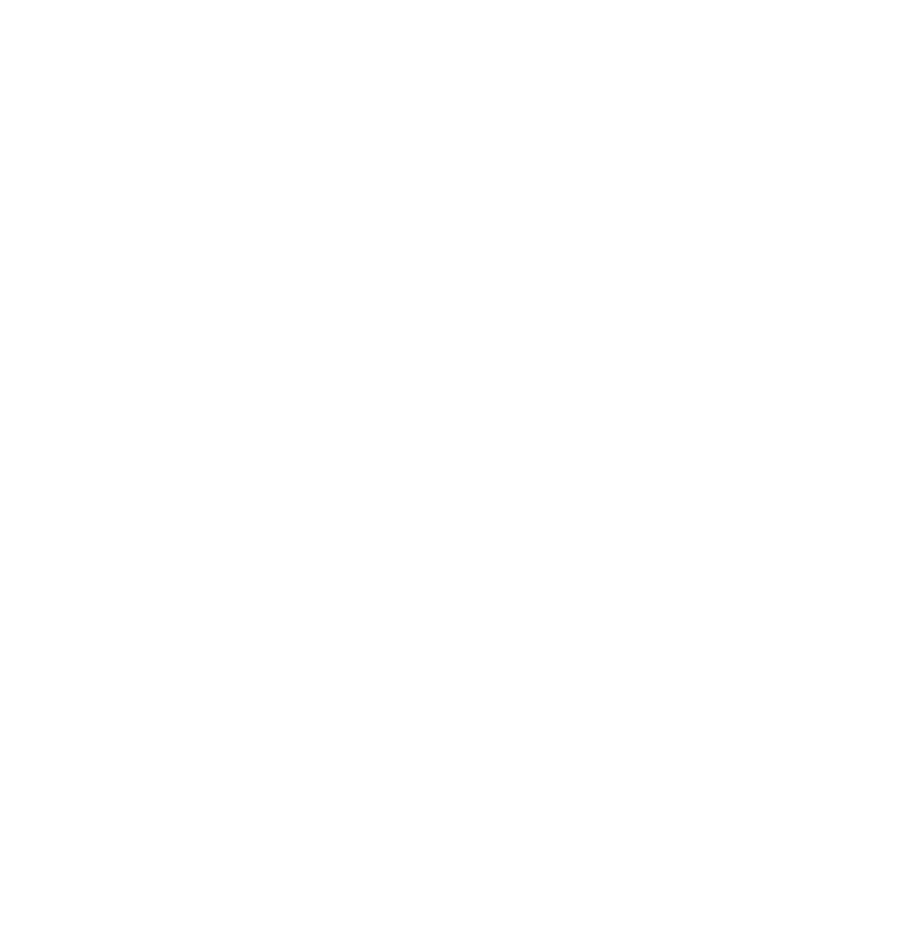
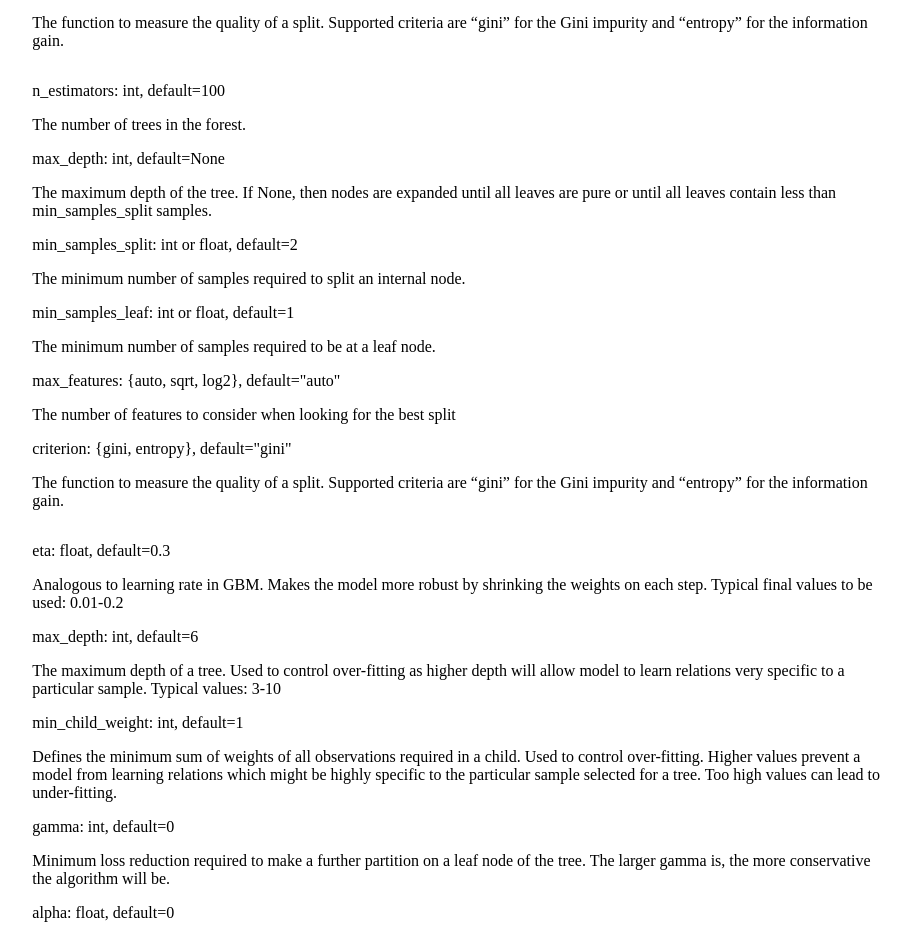
Before and after one commit to tothpeti/feature-importance-profiling, a React (Create React App) app in the folder frontend/ui/: page / in a window 1280 px wide. Shown: the part 844-1782 px from the top of the page, without its empty margins (181-1092 px from the left). Before the commit the page ends 800 px from the top, so only its background shows below. Built offline with nearby package versions, Linux system fonts and the light colour scheme.

Commit message:
Started the next phase of porting Angular UI to React

```diff
--- a/frontend/ui/package.json
+++ b/frontend/ui/package.json
@@ -12,6 +12,7 @@
     "react": "^17.0.2",
     "react-dom": "^17.0.2",
     "react-scripts": "4.0.3",
+    "uuid": "^8.3.2",
     "web-vitals": "^1.1.2"
   },
   "scripts": {
--- a/frontend/ui/src/App.js
+++ b/frontend/ui/src/App.js
@@ -1,10 +1,12 @@
 import { Grid } from '@material-ui/core';
 import Header from './components/Header';
 import Content from './components/Content';
+import AlgorithmDetailsContextProvider from "./contexts/AlgorithmDetails";
 
 
 const App = () => {
   return (
+      <AlgorithmDetailsContextProvider>
         <Grid container direction="column">
           <Grid item>
             <Header />
@@ -17,6 +19,7 @@ const App = () => {
             <Grid item xs={0} sm={2} />
           </Grid>
         </Grid>
+      </AlgorithmDetailsContextProvider>
   );
 }
 
--- a/frontend/ui/src/components/Content.jsx
+++ b/frontend/ui/src/components/Content.jsx
@@ -1,10 +1,28 @@
-import { Grid } from '@material-ui/core';
+import {Grid, hexToRgb} from '@material-ui/core';
 import RankingMethodSelection from './RankingMethodSelection';
 import AlgorithmSelection from './AlgorithmSelection';
+import {useContext} from "react";
+import {AlgorithmDetailsContext} from "../contexts/AlgorithmDetails";
 
 const Content = () => {
+  const { algoDetails } = useContext(AlgorithmDetailsContext);
+
   return (
       <Grid container direction="column">
+
+        {algoDetails.map(algo => {
+          return (
+              <div key={algo.id}>
+                {algo.parameters.map(elem => {
+                  return([
+                      <p>{elem.head}</p>,
+                      <p>{elem.body}</p>
+                  ])
+                })}
+              </div>
+          )
+        })}
+
         <Grid item>
           <RankingMethodSelection />
         </Grid>
--- /dev/null
+++ b/frontend/ui/src/contexts/AlgorithmDetails.js
@@ -0,0 +1,47 @@
+import {createContext, useState} from "react";
+
+export const AlgorithmDetailsContext = createContext(undefined);
+
+const AlgorithmDetailsContextProvider = (props) => {
+
+  const [algoDetails, setAlgoDetails] = useState([
+    {id: 1, name: 'linearSVC', parameters: [
+        {head: 'max_iter: int, default=1000', body: 'The maximum number of iterations to be run.' },
+        {head: 'C: float, default=1.0' , body: 'Regularization parameter. The strength of the regularization is inversely proportional to C. Must be strictly positive.' },
+        {head: 'penalty: {l1, l2}, default=l1}', body: 'Specifies the norm used in the penalization. The ‘l2’ penalty is the standard used in SVC. The ‘l1’ leads to coef_ vectors that are sparse.'},
+        {head: 'tol: float, default=0.0001', body: 'Tolerance of stopping criteria.'}]},
+    {id: 2, name: 'mutualInfo', parameters: [
+        {head: 'There is no parameters to choose from!', body: ''}]},
+    {id: 3, name: 'extraTreesClassifier', parameters: [
+        {head: 'n_estimators: int, default=100', body: 'The number of trees in the forest.'},
+        {head: 'max_depth: int, default=None', body: 'The maximum depth of the tree. If None, then nodes are expanded until all leaves are pure or until all leaves contain less than min_samples_split samples.'},
+        {head: 'min_samples_split: int or float, default=2', body: 'The minimum number of samples required to split an internal node.'},
+        {head: 'min_samples_leaf: int or float, default=1', body: 'The minimum number of samples required to be at a leaf node.'},
+        {head: 'max_features: {auto, sqrt, log2}, default="auto"', body: 'The number of features to consider when looking for the best split'},
+        {head: 'criterion: {gini, entropy}, default="gini"', body: 'The function to measure the quality of a split. Supported criteria are “gini” for the Gini impurity and “entropy” for the information gain.' }
+      ]},
+    {id: 4, name: 'randomForestClassifier', parameters: [
+        {head: 'n_estimators: int, default=100', body: 'The number of trees in the forest.'},
+        {head: 'max_depth: int, default=None', body: 'The maximum depth of the tree. If None, then nodes are expanded until all leaves are pure or until all leaves contain less than min_samples_split samples.'},
+        {head: 'min_samples_split: int or float, default=2', body: 'The minimum number of samples required to split an internal node.'},
+        {head: 'min_samples_leaf: int or float, default=1', body: 'The minimum number of samples required to be at a leaf node.'},
+        {head: 'max_features: {auto, sqrt, log2}, default="auto"', body: 'The number of features to consider when looking for the best split'},
+        {head: 'criterion: {gini, entropy}, default="gini"', body: 'The function to measure the quality of a split. Supported criteria are “gini” for the Gini impurity and “entropy” for the information gain.' }
+      ]},
+    {id: 5, name: 'xgboostClassifier', parameters: [
+        {head: 'eta: float, default=0.3', body: 'Analogous to learning rate in GBM. Makes the model more robust by shrinking the weights on each step. Typical final values to be used: 0.01-0.2' },
+        {head: 'max_depth: int, default=6', body: 'The maximum depth of a tree. Used to control over-fitting as higher depth will allow model to learn relations very specific to a particular sample. Typical values: 3-10'},
+        {head: 'min_child_weight: int, default=1', body: 'Defines the minimum sum of weights of all observations required in a child. Used to control over-fitting.\n' +
+              'Higher values prevent a model from learning relations which might be highly specific to the particular sample selected for a tree.\n' +
+              'Too high values can lead to under-fitting.'},
+        {head: 'gamma: int, default=0', body: 'Minimum loss reduction required to make a further partition on a leaf node of the tree. The larger gamma is, the more conservative the algorithm will be.'},
+        {head: 'alpha: float, default=0', body: 'L1 regularization term on weights. Increasing this value will make model more conservative.'}
+      ]}
+  ])
+
+  return (<AlgorithmDetailsContext.Provider value={{algoDetails}}>
+    { props.children }
+  </AlgorithmDetailsContext.Provider>)
+}
+
+export default AlgorithmDetailsContextProvider;
```
Also changed, not shown: frontend/ui/src/contexts/FeatureImportanceAlgorithmContext.js (added, +16 -0 lines), frontend/ui/src/reducers/FeatureImportanceAlgorithmReducer.js (added, +19 -0 lines), 1 other file (tests, documents, lock files or other folders). Lines whose indentation alone changed are shown as unchanged.
